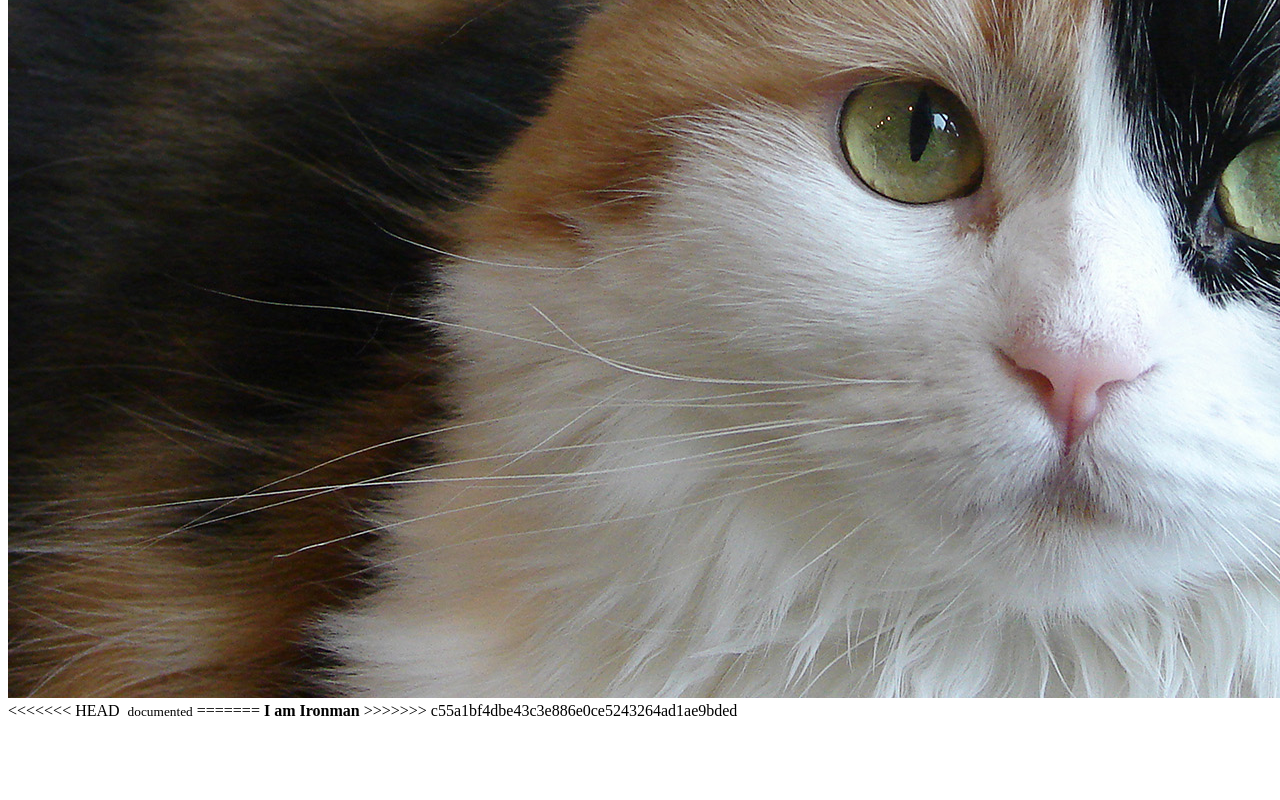
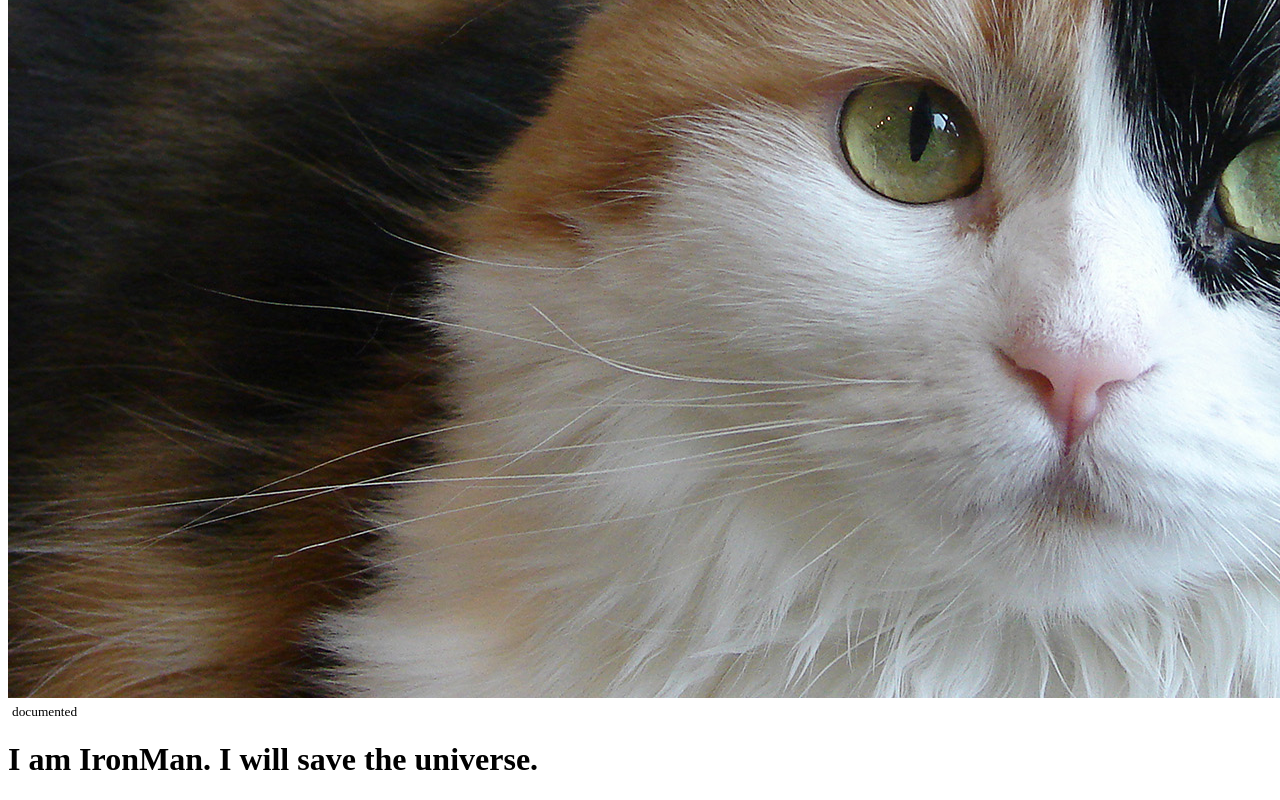
Before and after one commit to 17-35060-2Akash/Web-Station, a plain HTML site: page index.html in a window 1280 px wide. Shown: the part 1412-2212 px from the top of the page. Before the commit the page ends 2140 px from the top, so only its background shows below. Drawn offline with Linux system fonts and the light colour scheme.

Commit message:
ironman added

```diff
--- a/index.html
+++ b/index.html
@@ -16,11 +16,8 @@
     </ul>
     <img src="ginnipig.jpg" alt="">
     <img src="cat.jpg" alt="">
-<<<<<<< HEAD
     <img src="pussy.jpg" alt="">
     <small>documented</small>
-=======
-    <strong> I am Ironman</strong>
->>>>>>> c55a1bf4dbe43c3e886e0ce5243264ad1ae9bded
+    <h1>I am IronMan. I will save the universe. </h1>
 </body>
 </html>
```
